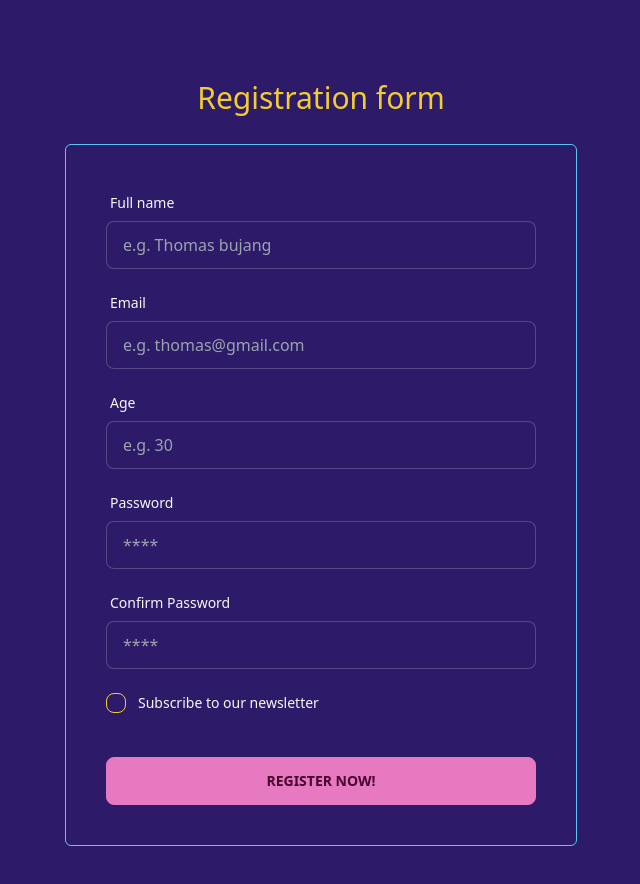
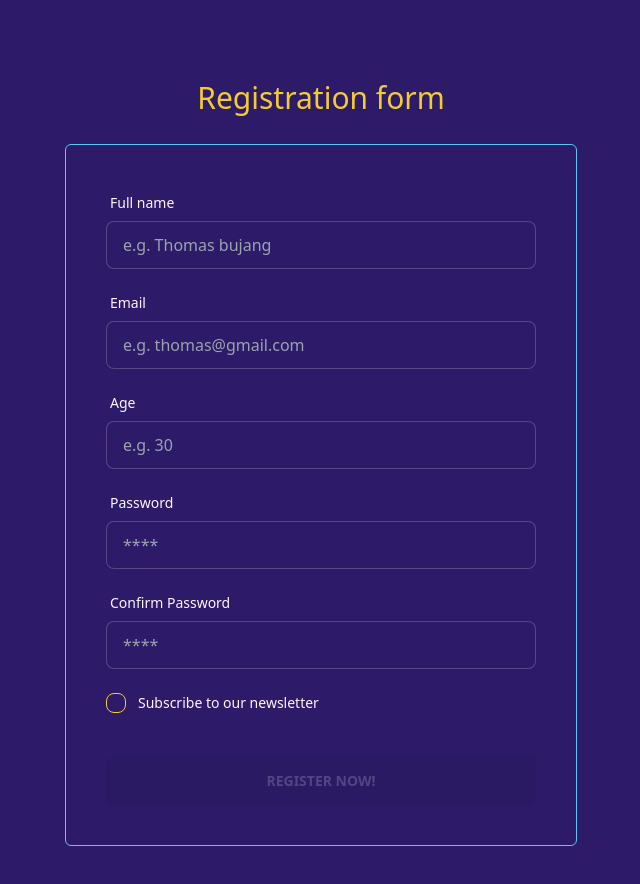
Before and after one commit to up2dul/learn-rhf, a React (Vite) app: page / in a window 1280 px wide. Shown: the top 884 px of the page, without its empty margins (319-959 px from the left). Built offline with nearby package versions, Linux system fonts and the light colour scheme; the HTML template or start-up script is replaced by a standard one.

Commit message:
disable submit when the form invalid

```diff
--- a/src/components/form.jsx
+++ b/src/components/form.jsx
@@ -6,8 +6,9 @@ import { inputSchema } from '../utils/schema';
 let count = 0;
 
 export function Form() {
-  const { register, handleSubmit, formState: { errors } } = useForm({
-    resolver: yupResolver(inputSchema)
+  const { register, handleSubmit, reset, formState: { errors, isValid } } = useForm({
+    resolver: yupResolver(inputSchema),
+    mode: 'onChange'
   });
 
   const onSubmit = (data) => {
@@ -62,6 +63,7 @@ export function Form() {
       />
       <button
         type='submit'
+        disabled={!isValid}
         className='mt-5 btn btn-primary'
       >
         Register now!
```
